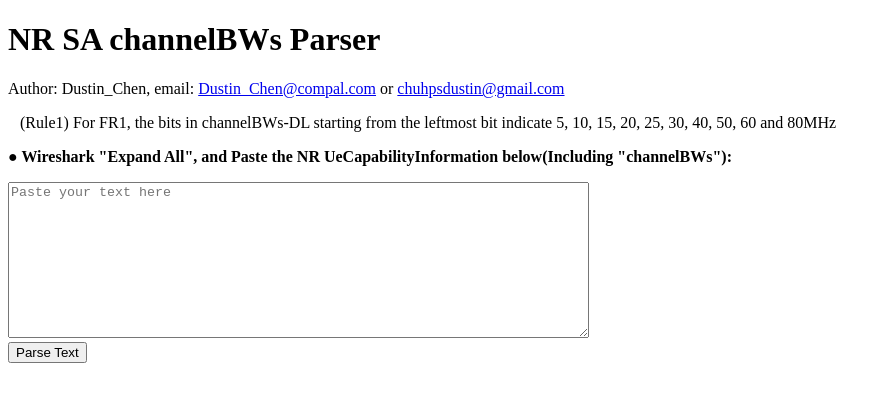
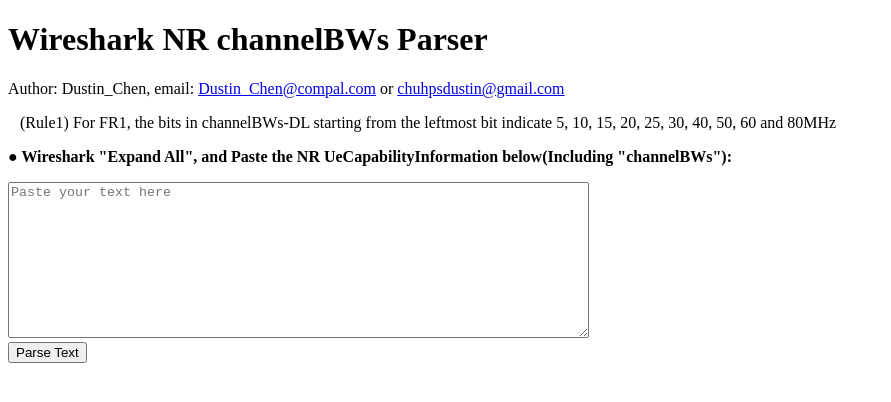
Before and after one commit to dustinchen26/bw_wireshark, a plain HTML site: page index.html in a window 1280 px wide. Shown: the whole page, without its empty margins (0-891 px from the left). Drawn offline with Linux system fonts and the light colour scheme.

Commit message:
update title

```diff
--- a/index.html
+++ b/index.html
@@ -76,7 +76,7 @@
 </head>
 
 <body>
-    <h1>NR SA channelBWs Parser</h1>
+    <h1>Wireshark NR channelBWs Parser</h1>
     <p style="margin: 0;">Author: Dustin_Chen, email: <a href="mailto:Dustin_Chen@compal.com"
             style="line-height: 1;">Dustin_Chen@compal.com</a> or <a href="mailto:chuhpsdustin@gmail.com"
             style="line-height: 1;">chuhpsdustin@gmail.com</a></p>
```
